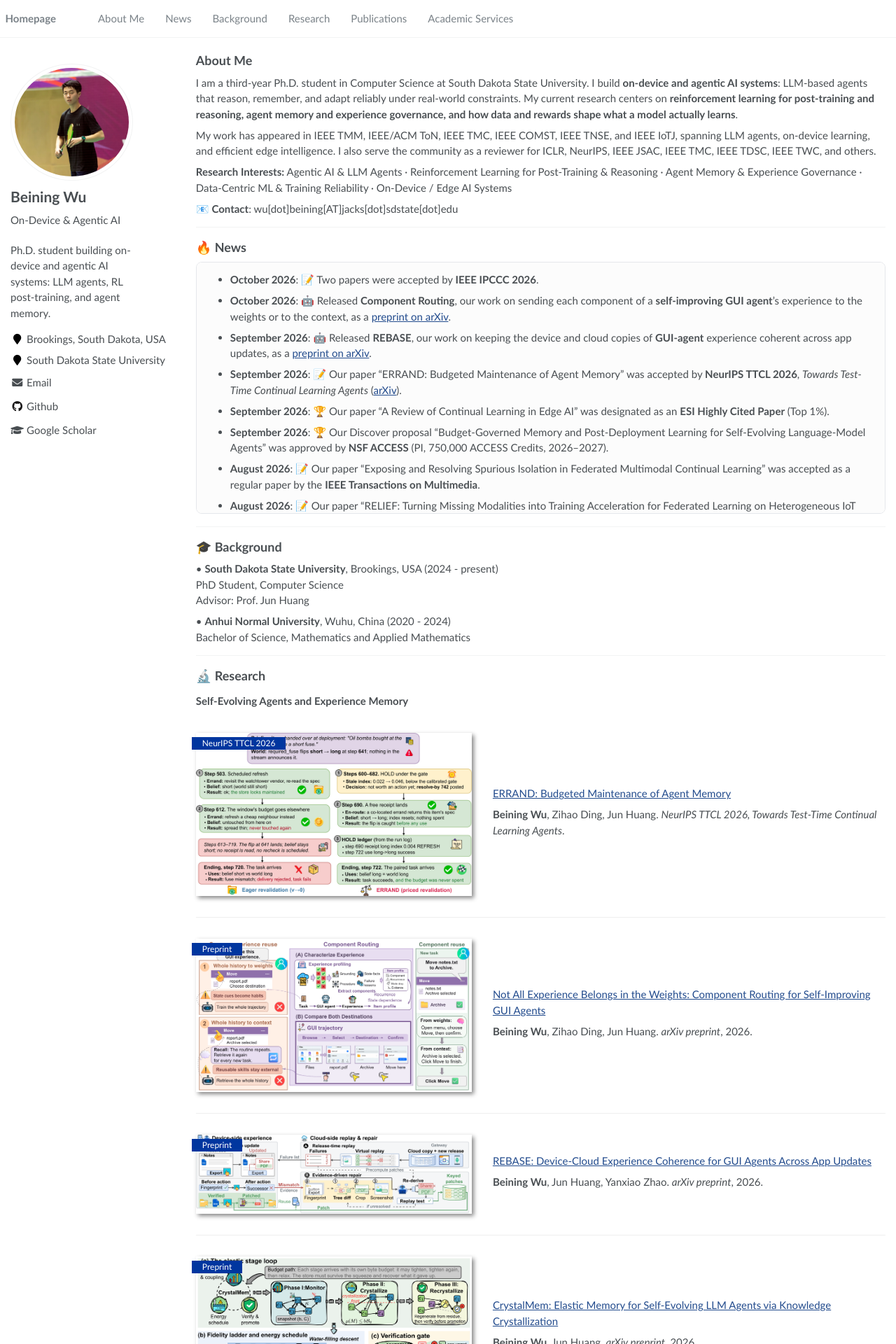
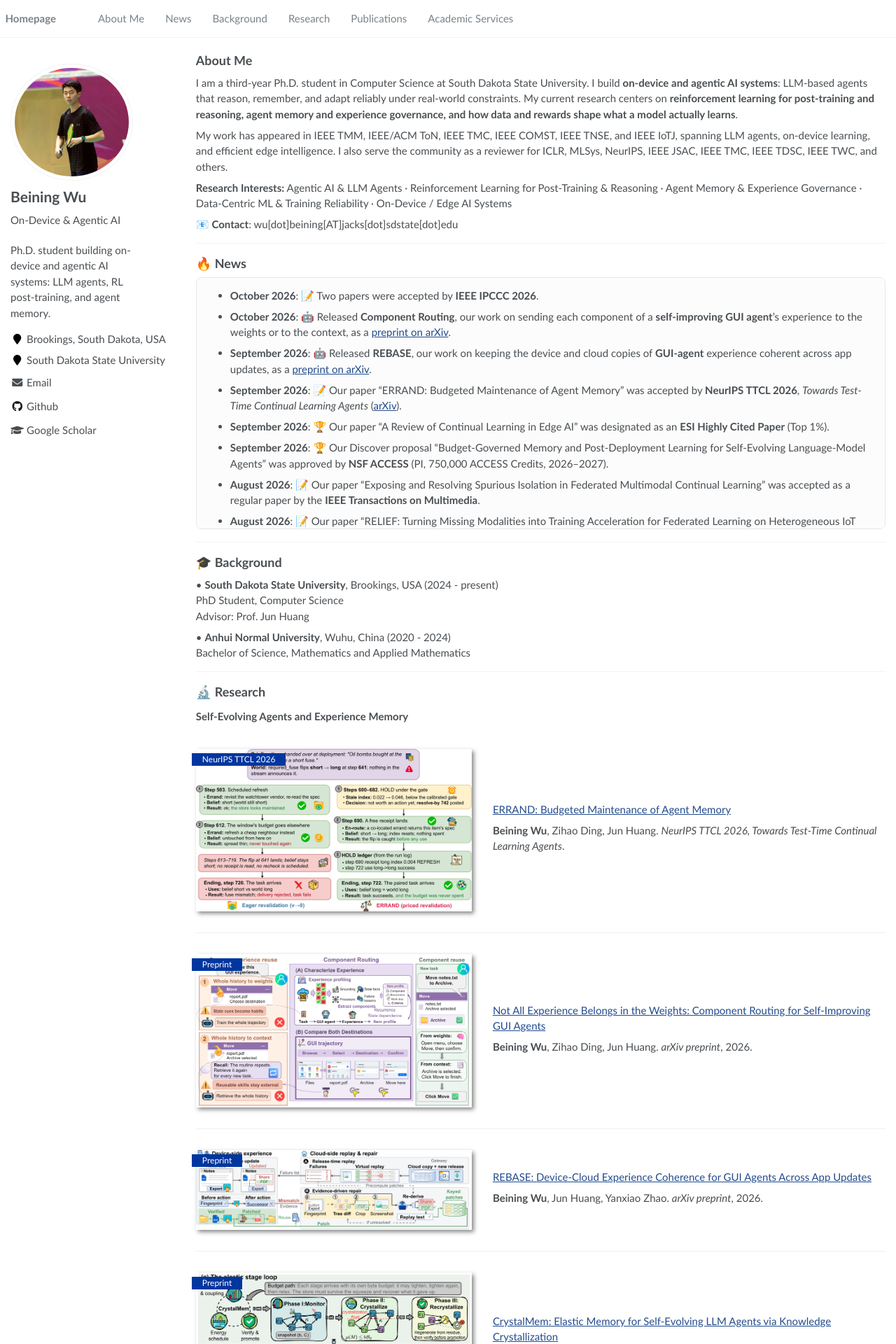
Before and after one commit to beining1008/beining1008.github.io, a Jekyll site: the page built from _pages/about.md, in a window 1280 px wide. Shown: the top 1920 px of the page at 70% size. Built offline with Jekyll 4.4.1, drawn with Linux system fonts in a browser that asks for light colours; some of the changed text lies outside the part shown.

Commit message:
Add MLSys 2027 reviewer to Academic Services and About Me; refresh linked CV PDF
Co-Authored-By: Claude Opus 5.5 <noreply@anthropic.com>

```diff
--- a/_pages/about.md
+++ b/_pages/about.md
@@ -30,7 +30,7 @@ redirect_from:
 
 I am a third-year Ph.D. student in Computer Science at South Dakota State University. I build **on-device and agentic AI systems**: LLM-based agents that reason, remember, and adapt reliably under real-world constraints. My current research centers on **reinforcement learning for post-training and reasoning, agent memory and experience governance, and how data and rewards shape what a model actually learns**.
 
-My work has appeared in IEEE TMM, IEEE/ACM ToN, IEEE TMC, IEEE COMST, IEEE TNSE, and IEEE IoTJ, spanning LLM agents, on-device learning, and efficient edge intelligence. I also serve the community as a reviewer for ICLR, NeurIPS, IEEE JSAC, IEEE TMC, IEEE TDSC, IEEE TWC, and others.
+My work has appeared in IEEE TMM, IEEE/ACM ToN, IEEE TMC, IEEE COMST, IEEE TNSE, and IEEE IoTJ, spanning LLM agents, on-device learning, and efficient edge intelligence. I also serve the community as a reviewer for ICLR, MLSys, NeurIPS, IEEE JSAC, IEEE TMC, IEEE TDSC, IEEE TWC, and others.
 
 **Research Interests:** Agentic AI &amp; LLM Agents · Reinforcement Learning for Post-Training &amp; Reasoning · Agent Memory &amp; Experience Governance · Data-Centric ML &amp; Training Reliability · On-Device / Edge AI Systems
 
@@ -280,6 +280,7 @@ The on-device numbers in these papers come from hardware I built and maintain: t
 
 - **Conference Reviewer**
   - International Conference on Learning Representations (ICLR), 2026
+  - Conference on Machine Learning and Systems (MLSys), 2027
   - Interpreting Agent Behavior (IAB), NeurIPS 2026
   - IEEE/RSJ International Conference on Intelligent Robots and Systems (IROS), 2026
   - Latent Visual Reasoning (LVR), WACV 2027
```
Also changed, not shown: 1 other file.
